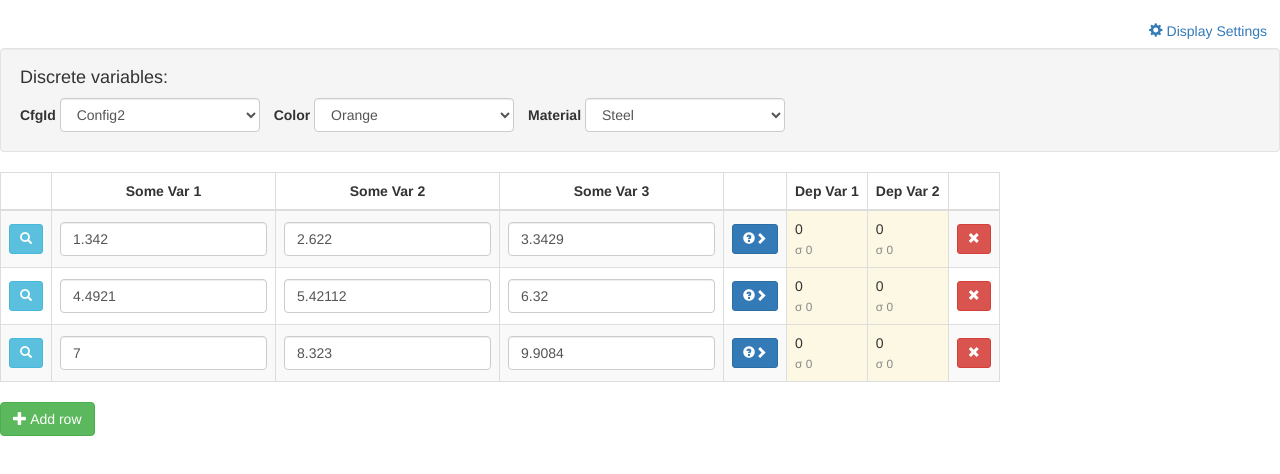
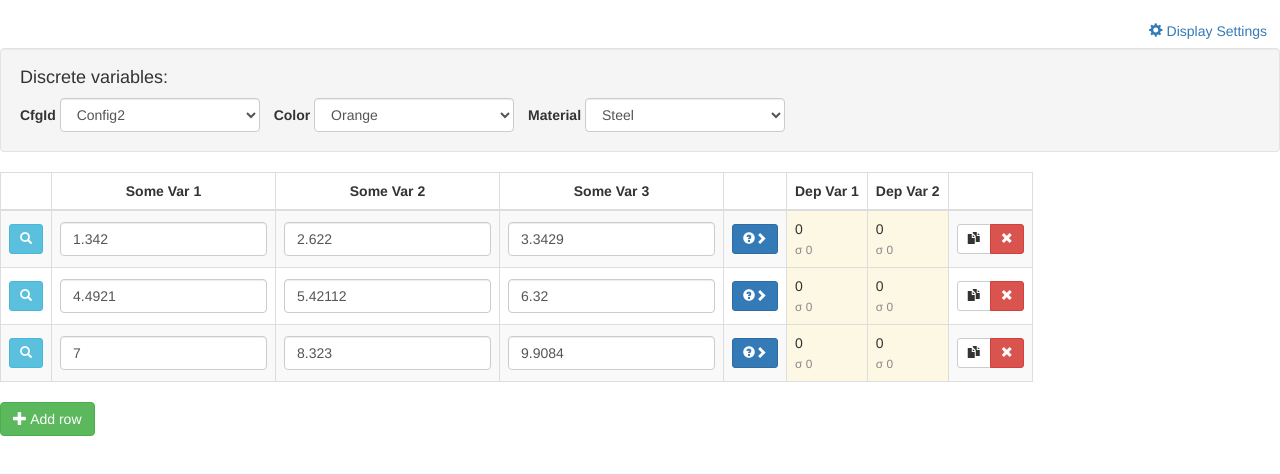
Before and after one commit to metamorph-inc/openmeta-visualizer, a React (Create React App) app in the folder Dig/tab-src/surrogate-modeling/: page / in a window 1280 px wide. Shown: the top 474 px of the page. Built offline with nearby package versions, Linux system fonts and the light colour scheme.

Commit message:
Add duplicate row button to surrogate table

```diff
--- a/Dig/tab-src/surrogate-modeling/src/App.css
+++ b/Dig/tab-src/surrogate-modeling/src/App.css
@@ -12,6 +12,14 @@ table.surrogate-table tbody td {
 
 table.surrogate-table tbody td small {
     color: #888;
+}
+
+/* Workaround to prevent duplicate/delete button group from being broken onto
+   two lines, on browsers that support display: flex */
+@supports (display: flex) {
+  table.surrogate-table div.btn-group {
+    display: flex;
+  }
 }
 
 .discrete-var-chooser h4 {
--- a/Dig/tab-src/surrogate-modeling/src/App.js
+++ b/Dig/tab-src/surrogate-modeling/src/App.js
@@ -155,6 +155,19 @@ class App extends Component {
       });
   }
 
+  handleDuplicateButtonClick = (row) => {
+    const newIndependentVarData = cloneDeep(this.state.independentVarData);
+    newIndependentVarData.splice(row, 0, cloneDeep(this.state.independentVarData[row]));
+
+    const newDependentVarData = cloneDeep(this.state.dependentVarData);
+    newDependentVarData.splice(row, 0, cloneDeep(this.state.dependentVarData[row]));
+
+    this.setState({
+      independentVarData: newIndependentVarData,
+      dependentVarData: newDependentVarData
+    });
+  }
+
   handleDeleteButtonClick = (row) => {
     const newIndependentVarData = cloneDeep(this.state.independentVarData);
     newIndependentVarData.splice(row, 1);
@@ -247,6 +260,7 @@ class App extends Component {
 
                   onIndependentVarChange={(col, row, newValue) => this.handleIndependentVarChange(col, row, newValue)}
                   onPredictButtonClick={(row) => this.handlePredictButtonClick(row)}
+                  onDuplicateButtonClick={(row) => this.handleDuplicateButtonClick(row)}
                   onDeleteButtonClick={(row) => this.handleDeleteButtonClick(row)}
                   onAddRow={() => this.handleAddRow()} />
               </div>
--- a/Dig/tab-src/surrogate-modeling/src/SurrogateTable.js
+++ b/Dig/tab-src/surrogate-modeling/src/SurrogateTable.js
@@ -10,6 +10,10 @@ class SurrogateTable extends Component {
 
   handlePredictButtonClick = (row) => {
     this.props.onPredictButtonClick(row);
+  }
+
+  handleDuplicateButtonClick = (row) => {
+    this.props.onDuplicateButtonClick(row);
   }
 
   handleDeleteButtonClick = (row) => {
@@ -44,6 +48,7 @@ class SurrogateTable extends Component {
         service={this.props.service}
         onIndependentVarChange={(col, newValue) => this.handleIndependentVarChange(index, col, newValue)}
         onPredictButtonClick={() => this.handlePredictButtonClick(index)}
+        onDuplicateButtonClick={() => this.handleDuplicateButtonClick(index)}
         onDeleteButtonClick={() => this.handleDeleteButtonClick(index)} />;
     });
 
--- a/Dig/tab-src/surrogate-modeling/src/SurrogateTableRow.js
+++ b/Dig/tab-src/surrogate-modeling/src/SurrogateTableRow.js
@@ -1,5 +1,5 @@
 import React, { Component } from 'react';
-import { FormControl, Glyphicon } from 'react-bootstrap';
+import { FormControl, Glyphicon, ButtonGroup } from 'react-bootstrap';
 import TooltipButton from './TooltipButton';
 import RowDetailsModalButton from './RowDetailsModalButton';
 import NumberView from './NumberView';
@@ -48,6 +48,10 @@ class SurrogateTableRow extends Component {
     this.props.onPredictButtonClick();
   }
 
+  handleDuplicateButtonClick = () => {
+    this.props.onDuplicateButtonClick();
+  }
+
   handleDeleteButtonClick = () => {
     this.props.onDeleteButtonClick();
   };
@@ -78,7 +82,12 @@ class SurrogateTableRow extends Component {
         {indepVarCells}
         <td><TooltipButton bsStyle="primary" bsSize="small" tooltipText="Predict" onClick={() => this.handlePredictButtonClick()}><Glyphicon glyph="question-sign" /><Glyphicon glyph="chevron-right" /></TooltipButton></td>
         {depVarCells}
-        <td><TooltipButton bsStyle="danger" bsSize="small" tooltipText="Delete row" onClick={() => this.handleDeleteButtonClick()}><Glyphicon glyph="remove" /></TooltipButton></td>
+        <td>
+          <ButtonGroup bsSize="small">
+            <TooltipButton tooltipText="Duplicate row" onClick={() => this.handleDuplicateButtonClick()}><Glyphicon glyph="duplicate" /></TooltipButton>
+            <TooltipButton bsStyle="danger" tooltipText="Delete row" onClick={() => this.handleDeleteButtonClick()}><Glyphicon glyph="remove" /></TooltipButton>
+          </ButtonGroup>
+        </td>
       </tr>
     );
   }
```
